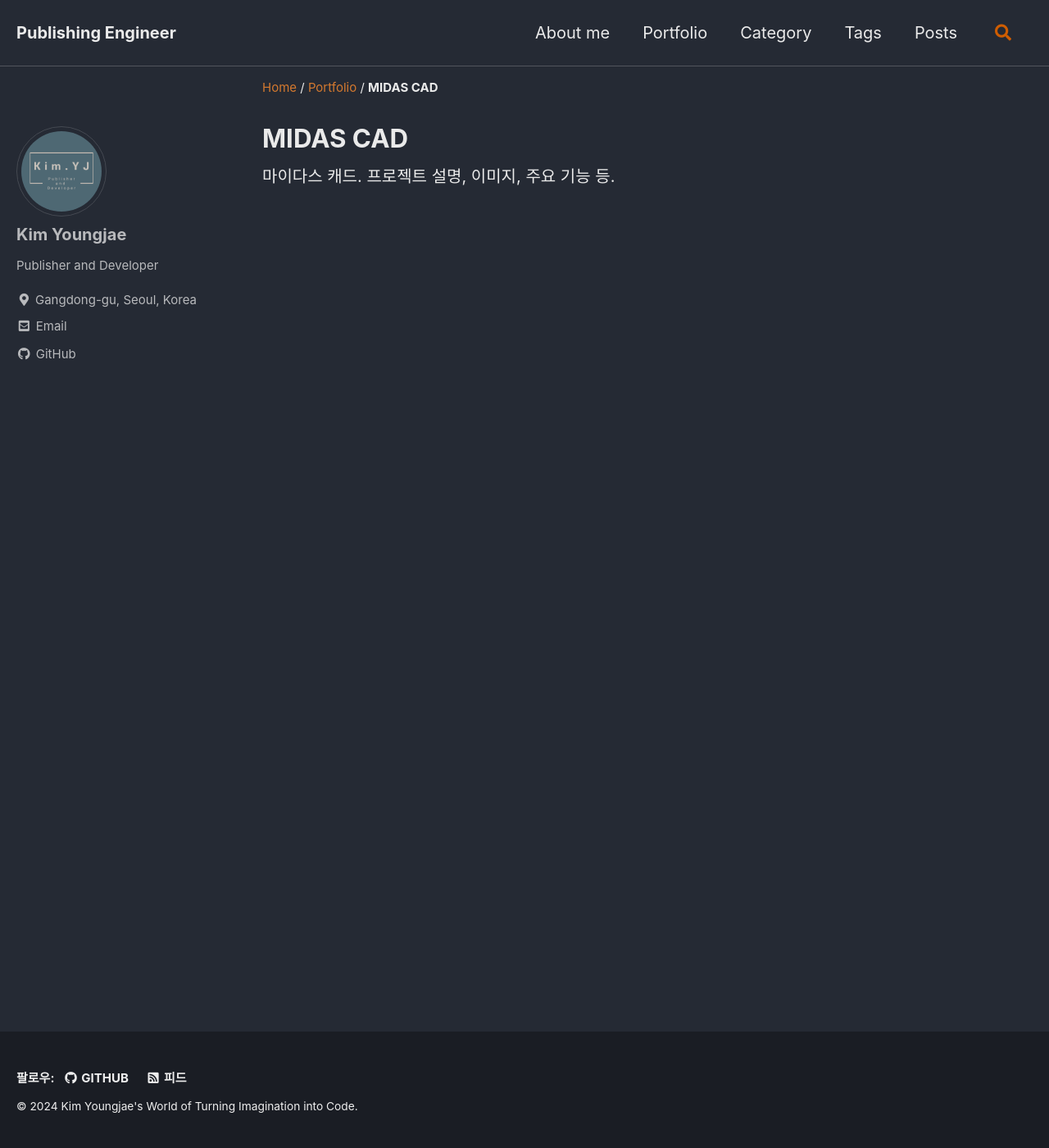
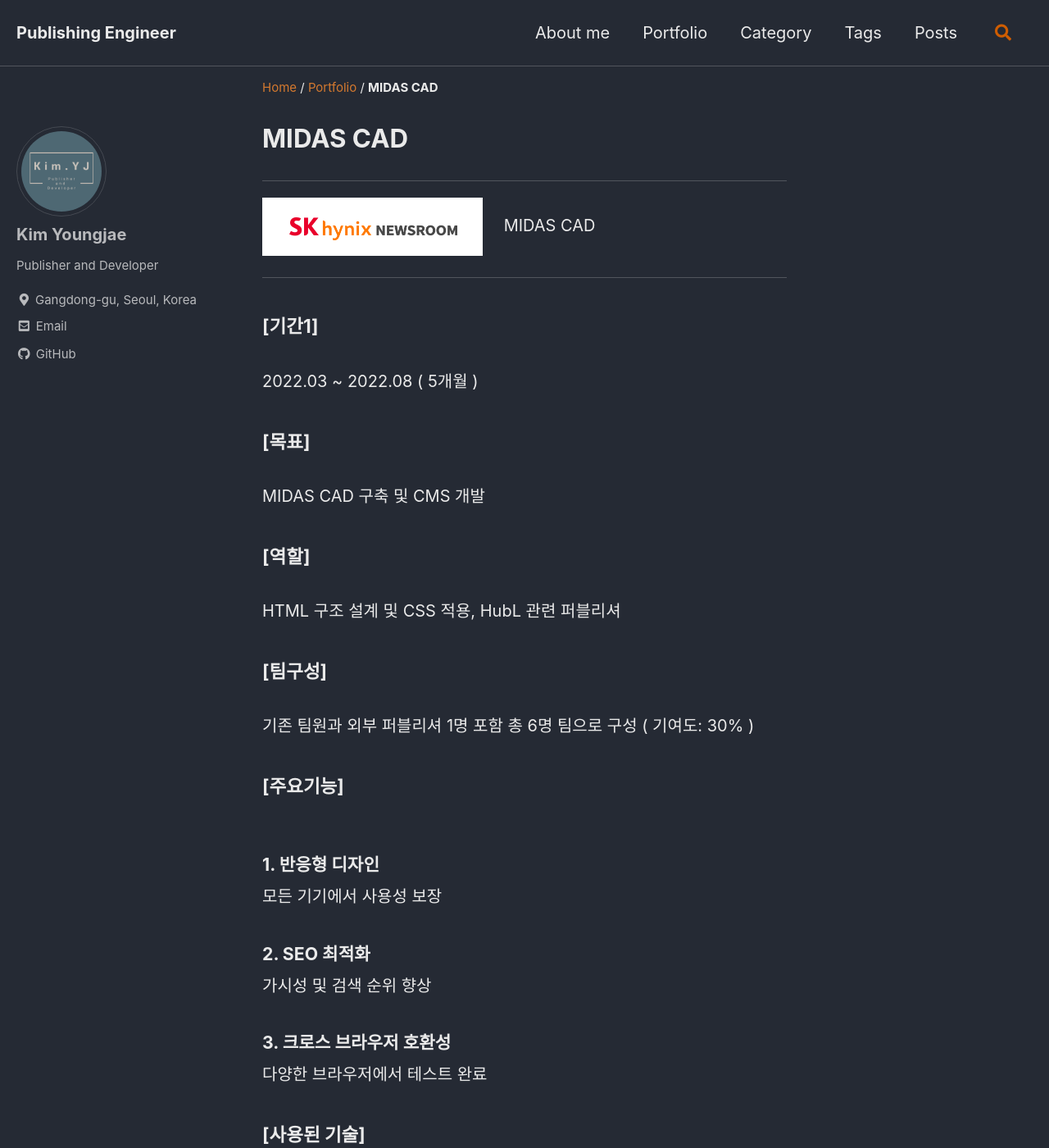
Before and after one commit to KYJ0206/kyj0206.github.io, a Jekyll site: the page built from _pages/portfolioDetail/midas-cad.md, in a window 1280 px wide and 1400 px high. Shown: the whole window at 82% size. Built offline with Jekyll 4.4.1, drawn with Linux system fonts in a browser that asks for light colours; cached includes are drawn as plain includes; some of the changed text lies outside the part shown.

Commit message:
상세 2021 ~ 2022

```diff
--- a/_pages/portfolioDetail/midas-cad.md
+++ b/_pages/portfolioDetail/midas-cad.md
@@ -4,4 +4,64 @@ title: "MIDAS CAD"
 permalink: /portfolio/midas-cad/
 ---
 
-마이다스 캐드. 프로젝트 설명, 이미지, 주요 기능 등.
+---
+
+<a class="batimmage" href="/assets/images/Skhynix.png">
+![/assets/images/Skhynix.png](/assets/images/Skhynix.png)
+</a>
+<span class="battitle">
+   MIDAS CAD
+</span>
+
+---
+
+### [기간1] <br/>
+2022.03 ~ 2022.08 ( 5개월 )
+
+### [목표] <br/>
+MIDAS CAD 구축 및 CMS 개발
+
+### [역할] <br/>
+HTML 구조 설계 및 CSS 적용, HubL 관련 퍼블리셔
+
+### [팀구성] <br/>
+기존 팀원과 외부 퍼블리셔 1명 포함 총 6명 팀으로 구성 ( 기여도: 30% )
+
+### [주요기능] <br/>
+
+#### 1. 반응형 디자인
+
+모든 기기에서 사용성 보장
+
+#### 2. SEO 최적화
+
+가시성 및 검색 순위 향상
+
+#### 3. 크로스 브라우저 호환성
+
+다양한 브라우저에서 테스트 완료
+
+### [사용된 기술] <br/>
+
+#### 1. HTML5
+
+구조와 시맨틱 마크업
+
+#### 2. CSS3
+
+Flexbox, Grid, Slider 등 스타일링
+
+#### 3. JavaScript
+
+인터랙션 및 DOM 조작
+
+#### 4. HubL (HubSpot Markup Language)
+HubSpot CMS에서의 데이터 바인딩과 템플릿 관리, <br>
+마케팅 자동화를 위한 동적 콘텐츠 생성에 사용
+
+### [느낀점] <br/>
+1. **첫프로젝트** - 문제 설명.
+   - **해결 방법:** 문제 해결을 위해 사용한 접근 방식 설명.
+
+2. **협업** - 또 다른 문제 설명.
+   - **해결 방법:** 문제 해결 방법 설명.
--- a/_sass/minimal-mistakes/_base.scss
+++ b/_sass/minimal-mistakes/_base.scss
@@ -93,6 +93,15 @@ table,
 fieldset {
   orphans: 3;
   widows: 3;
+}
+
+p{
+  .batimmage{
+    display: inline-block;
+  }
+  .battitle{
+    margin-left: 20px;
+  }
 }
 
 /* abbreviations */
```
Also changed, not shown: _pages/portfolio.md (+1 -0 lines), _pages/portfolioDetail/midas-bandi.md (+7 -4 lines), _pages/portfolioDetail/viewinter.md (+61 -1 lines).
